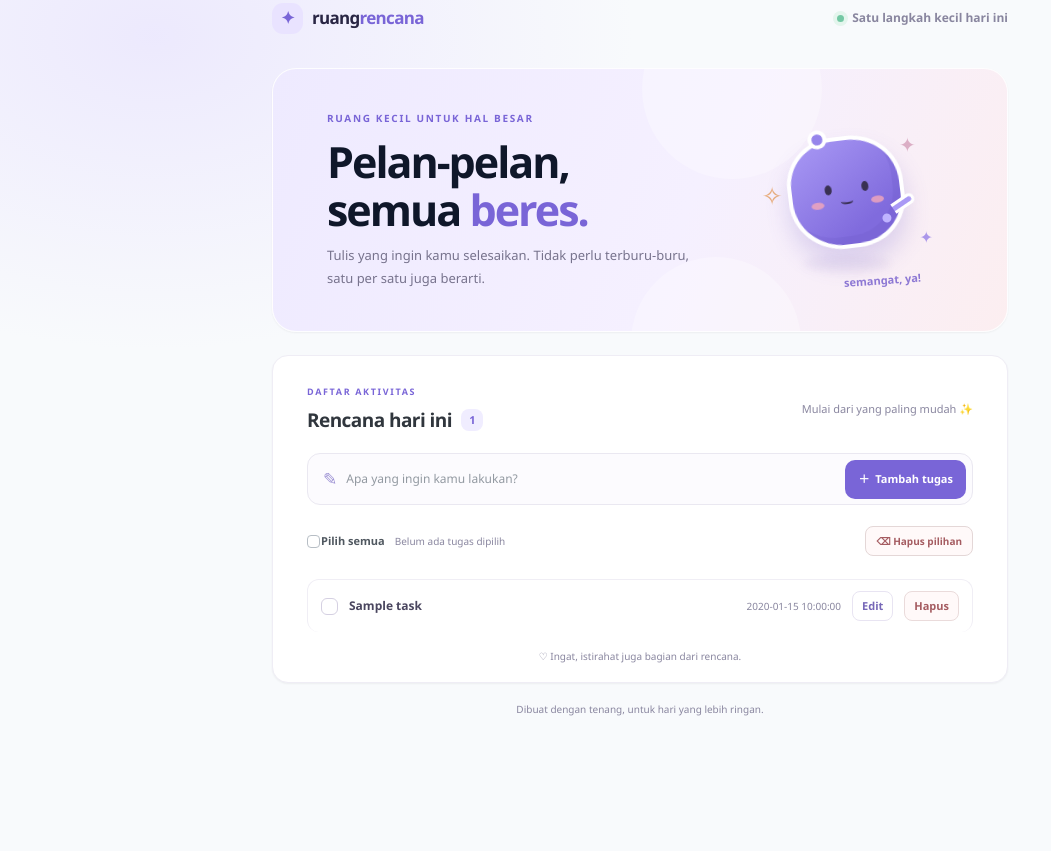
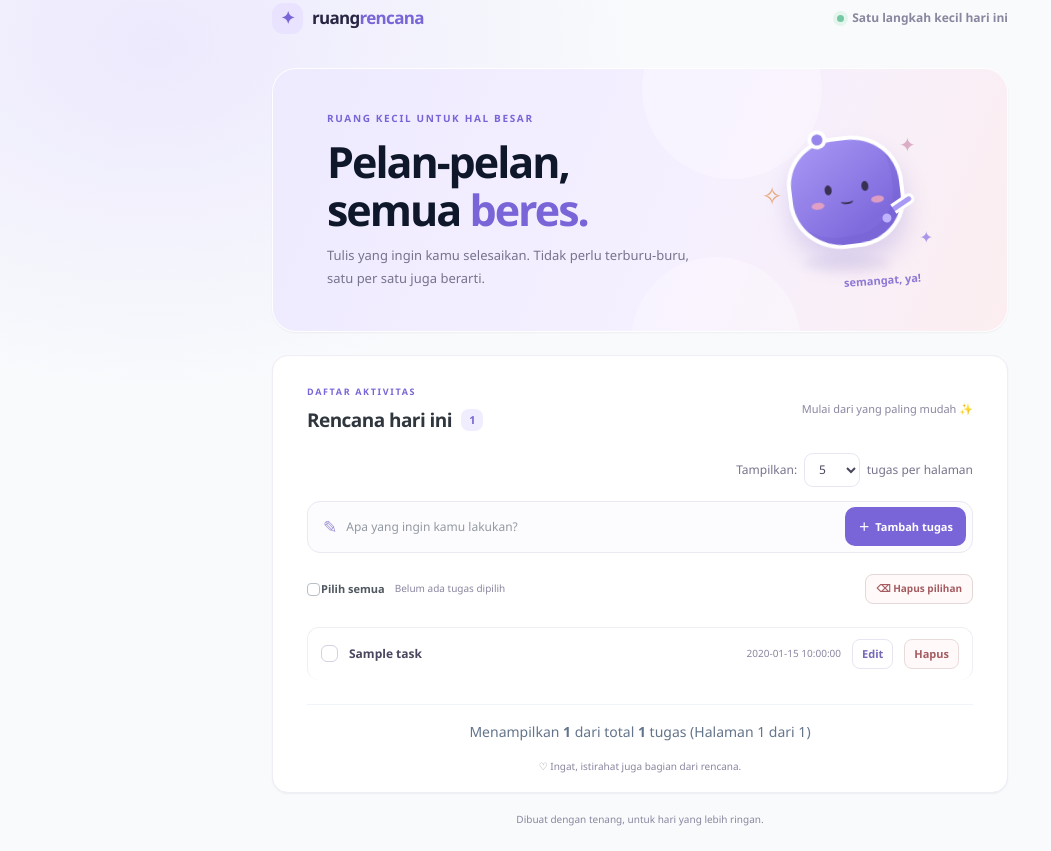
Before and after one commit to ach-faisal-rid/todo-list, a Flask app: page / in a window 1280 px wide. Shown: the part 28-879 px from the top of the page, without its empty margins (0-1051 px from the left). Before the commit the page ends 744 px from the top, so only its background shows below. Run offline with Flask 3, Linux system fonts and the light colour scheme; tables that the repository leaves empty or names only in its code hold one stand-in row (values such as "Sample post"); some libraries are stand-ins or nearby versions.

Commit message:
Perbaiki tampilan dan integrasi route task
Co-authored-by: Copilot <223556219+Copilot@users.noreply.github.com>

```diff
--- a/routes/task_routes.py
+++ b/routes/task_routes.py
@@ -1,21 +1,81 @@
 # routes/task_routes.py
-from flask import Blueprint, current_app, flash, redirect, render_template, request
+import math
+from flask import (
+    Blueprint,
+    current_app,
+    flash,
+    redirect,
+    render_template,
+    request,
+    url_for,
+)
+from models.task import add_task, delete_task, delete_tasks, get_all_tasks, update_task
 from mysql.connector import Error as MySQLError
-from models.task import add_task, delete_task, delete_tasks, get_all_tasks, update_task
 
 task_bp = Blueprint('task', __name__)
 
+ALLOWED_PER_PAGE = (5, 10, 15, 20)
+
+
+def paginate_tasks(tasks, page, per_page=5):
+    total_tasks = len(tasks)
+    # Minimal 1 halaman meskipun data di database masih kosong
+    total_pages = math.ceil(total_tasks / per_page) if total_tasks > 0 else 1
+
+    if page < 1:
+        page = 1
+    elif page > total_pages:
+        page = total_pages
+
+    start = (page - 1) * per_page
+    end = start + per_page
+    return tasks[start:end], page, total_pages
+
+
 @task_bp.route('/')
 def index():
-    tasks = get_all_tasks()
-    return render_template('index.html', tasks=tasks)
+    # 1. Ambil pilihan per_page dari URL (default 5)
+    per_page = request.args.get('per_page', default=5, type=int)
+    if per_page not in ALLOWED_PER_PAGE:
+        per_page = 5
+
+    # 2. Ambil halaman saat ini dari URL (default 1)
+    page = request.args.get('page', default=1, type=int)
+
+    # 3. Ambil semua tugas dari database
+    try:
+        tasks = get_all_tasks()
+    except MySQLError:
+        current_app.logger.exception('Failed to fetch tasks')
+        flash('Gagal mengambil data tugas. Silakan coba lagi.', 'error')
+        tasks = []
+
+    # 4. Lakukan paginasi
+    paginated_tasks, page, total_pages = paginate_tasks(tasks, page, per_page)
+
+    # 5. Render template dengan data yang sudah dipaginasi
+    return render_template(
+        'index.html',
+        tasks=paginated_tasks,
+        total_tasks=len(tasks),
+        page=page,
+        current_page=page,
+        total_pages=total_pages,
+        per_page=per_page,
+        per_page_options=ALLOWED_PER_PAGE,
+    )
+
 
 @task_bp.route('/add', methods=['POST'])
 def add():
     title = request.form.get('title', '').strip()
+    per_page = request.form.get('per_page', default=5, type=int)
+    if per_page not in ALLOWED_PER_PAGE:
+        per_page = 5
+
     if not title:
         flash('Tugas tidak boleh kosong.', 'error')
-        return redirect('/')
+        return redirect(url_for('task.index', per_page=per_page))
     try:
         add_task(title)
     except MySQLError:
@@ -23,14 +83,20 @@ def add():
         flash('Tugas gagal ditambahkan. Silakan coba lagi.', 'error')
     else:
         flash('Tugas berhasil ditambahkan.', 'success')
-    return redirect('/')
+    return redirect(url_for('task.index', per_page=per_page))
+
 
 @task_bp.route('/edit/<int:task_id>', methods=['POST'])
 def edit(task_id):
     title = request.form.get('title', '').strip()
+    page = request.form.get('page', default=1, type=int)
+    per_page = request.form.get('per_page', default=5, type=int)
+    if per_page not in ALLOWED_PER_PAGE:
+        per_page = 5
+
     if not title:
         flash('Judul tugas tidak boleh kosong.', 'error')
-        return redirect('/')
+        return redirect(url_for('task.index', page=page, per_page=per_page))
     try:
         updated = update_task(task_id, title)
     except MySQLError:
@@ -41,10 +107,16 @@ def edit(task_id):
             flash('Tugas berhasil diedit.', 'success')
         else:
             flash('Tugas yang ingin diedit tidak ditemukan.', 'error')
-    return redirect('/')
+    return redirect(url_for('task.index', page=page, per_page=per_page))
+
 
 @task_bp.route('/delete/<int:task_id>', methods=['POST'])
 def delete(task_id):
+    page = request.form.get('page', default=1, type=int)
+    per_page = request.form.get('per_page', default=5, type=int)
+    if per_page not in ALLOWED_PER_PAGE:
+        per_page = 5
+
     try:
         deleted = delete_task(task_id)
     except MySQLError:
@@ -55,19 +127,25 @@ def delete(task_id):
             flash('Tugas berhasil dihapus.', 'success')
         else:
             flash('Tugas yang ingin dihapus tidak ditemukan.', 'error')
-    return redirect('/')
+    return redirect(url_for('task.index', page=page, per_page=per_page))
+
 
 @task_bp.route('/delete-selected', methods=['POST'])
 def delete_selected():
     raw_ids = request.form.getlist('task_ids')
+    page = request.form.get('page', default=1, type=int)
+    per_page = request.form.get('per_page', default=5, type=int)
+    if per_page not in ALLOWED_PER_PAGE:
+        per_page = 5
+
     try:
         task_ids = list(dict.fromkeys(int(task_id) for task_id in raw_ids))
     except ValueError:
         flash('Pilihan tugas tidak valid. Silakan pilih ulang.', 'error')
-        return redirect('/')
+        return redirect(url_for('task.index', page=page, per_page=per_page))
     if not task_ids:
         flash('Pilih setidaknya satu tugas untuk dihapus.', 'error')
-        return redirect('/')
+        return redirect(url_for('task.index', page=page, per_page=per_page))
     try:
         deleted_count = delete_tasks(task_ids)
     except MySQLError:
@@ -78,4 +156,4 @@ def delete_selected():
             flash(f'{deleted_count} tugas berhasil dihapus.', 'success')
         else:
             flash('Tugas yang dipilih tidak ditemukan.', 'error')
-    return redirect('/')
+    return redirect(url_for('task.index', page=page, per_page=per_page))
--- a/static/css/style.css
+++ b/static/css/style.css
@@ -1238,3 +1238,93 @@ body {
         transform: scale(.72);
     }
 }
+
+.per-page-form {
+  display: flex;
+  align-items: center;
+  justify-content: flex-end;
+  gap: 0.45rem;
+  margin: 0 0 0.9rem;
+  color: #77738c;
+  font-size: 0.75rem;
+}
+
+.per-page-form select {
+  min-height: 2.1rem;
+  padding: 0 0.6rem;
+  border: 1px solid #e8e4f2;
+  border-radius: 0.55rem;
+  background: #fff;
+  color: #4a465f;
+  outline: none;
+  cursor: pointer;
+}
+
+.per-page-form select:focus {
+  border-color: #b8aaf1;
+  box-shadow: 0 0 0 3px rgba(121, 101, 215, .09);
+}
+
+/* Wrapper Paginasi */
+.pagination-wrapper {
+  display: flex;
+  flex-direction: column;
+  align-items: center;
+  gap: 0.75rem;
+  margin-top: 1.5rem;
+  padding-top: 1rem;
+  border-top: 1px solid #f1f5f9;
+}
+
+/* Teks Info "Menampilkan 5 dari total 24 tugas..." */
+.pagination-info {
+  font-size: 0.875rem;
+  color: #64748b;
+  margin: 0;
+}
+
+/* Daftar Tombol Halaman (Berjejer ke Samping) */
+.pagination-list {
+  display: flex;
+  flex-wrap: wrap;
+  justify-content: center;
+  align-items: center;
+  gap: 0.4rem;
+  list-style: none;
+  padding: 0;
+  margin: 0;
+}
+
+/* Bentuk Tombol */
+.pagination-link {
+  display: inline-flex;
+  align-items: center;
+  justify-content: center;
+  min-width: 2.25rem;
+  height: 2.25rem;
+  padding: 0 0.75rem;
+  border-radius: 0.65rem;
+  border: 1px solid #e2e8f0;
+  background-color: #ffffff;
+  color: #334155;
+  font-size: 0.875rem;
+  font-weight: 500;
+  text-decoration: none;
+  transition: all 0.2s ease;
+}
+
+/* Efek Saat Mouse Diarahkan (Hover) */
+.pagination-link:hover {
+  background-color: #f8fafc;
+  border-color: #cbd5e1;
+  color: #0f172a;
+}
+
+/* Tampilan Halaman yang Sedang Aktif */
+.pagination-item.active .pagination-link {
+  background-color: #0f172a;
+  border-color: #0f172a;
+  color: #ffffff;
+  font-weight: 600;
+  pointer-events: none;
+}
--- a/static/js/script.js
+++ b/static/js/script.js
@@ -97,3 +97,5 @@ document.querySelectorAll('.alert').forEach((alert) => {
     window.setTimeout(() => alert.remove(), 6000);
 });
 updateSelection();
+
+// menampilkan data dari database menggunakan 5 data per page
--- a/templates/index.html
+++ b/templates/index.html
@@ -1,11 +1,17 @@
 {% extends "base.html" %}
 
 {% block content %}
-    <section class="welcome-card relative isolate overflow-hidden rounded-3xl shadow-sm" aria-labelledby="welcome-title">
+<section
+  class="welcome-card relative isolate overflow-hidden rounded-3xl shadow-sm"
+  aria-labelledby="welcome-title"
+>
   <div class="welcome-copy">
     <p class="eyebrow">RUANG KECIL UNTUK HAL BESAR</p>
-            <h1 id="welcome-title">Pelan-pelan,<br>semua <span>beres.</span></h1>
-            <p class="welcome-description">Tulis yang ingin kamu selesaikan. Tidak perlu terburu-buru, satu per satu juga berarti.</p>
+    <h1 id="welcome-title">Pelan-pelan,<br />semua <span>beres.</span></h1>
+    <p class="welcome-description">
+      Tulis yang ingin kamu selesaikan. Tidak perlu terburu-buru, satu per satu
+      juga berarti.
+    </p>
   </div>
   <div class="mascot-scene" aria-hidden="true">
     <span class="sparkle sparkle-one">✦</span>
@@ -26,12 +32,18 @@
   <span class="card-orb orb-two" aria-hidden="true"></span>
 </section>
 
-    <section class="todo-panel rounded-2xl bg-white shadow-sm" aria-labelledby="todo-heading">
+<section
+  class="todo-panel rounded-2xl bg-white shadow-sm"
+  aria-labelledby="todo-heading"
+>
   {% with messages = get_flashed_messages(with_categories=true) %}
     {% if messages %}
       <div class="alerts" aria-live="polite">
         {% for category, message in messages %}
-                        <div class="alert alert-{{ 'success' if category == 'success' else 'error' }}" role="alert">
+          <div
+            class="alert alert-{{ 'success' if category == 'success' else 'error' }}"
+            role="alert"
+          >
             <span class="alert-icon" aria-hidden="true">{{ '✓' if category == 'success' else '!' }}</span>
             <span>{{ message }}</span>
             <button class="alert-close" type="button" aria-label="Tutup notifikasi">×</button>
@@ -40,44 +52,109 @@
       </div>
     {% endif %}
   {% endwith %}
-        <div class="panel-heading flex flex-col items-start gap-2 sm:flex-row sm:items-center sm:justify-between">
+
+  <div
+    class="panel-heading flex flex-col items-start gap-2 sm:flex-row sm:items-center sm:justify-between"
+  >
     <div>
       <p class="eyebrow">DAFTAR AKTIVITAS</p>
-                <h2 id="todo-heading">Rencana hari ini <span class="task-count">{{ tasks|length }}</span></h2>
+      <h2 id="todo-heading">
+        Rencana hari ini <span class="task-count">{{ total_tasks }}</span>
+      </h2>
     </div>
     <span class="date-note">Mulai dari yang paling mudah ✨</span>
   </div>
 
+  <form class="per-page-form" method="GET" action="{{ url_for('task.index') }}">
+    <label for="per_page">Tampilkan:</label>
+    <select name="per_page" id="per_page" onchange="this.form.submit()">
+        {% for opt in per_page_options %}
+            <option value="{{ opt }}" {% if per_page == opt %}selected{% endif %}>
+                {{ opt }}
+            </option>
+        {% endfor %}
+    </select>
+    <span>tugas per halaman</span>
+</form>
+
   <form class="add-form" action="{{ url_for('task.add') }}" method="POST">
+    <input type="hidden" name="per_page" value="{{ per_page }}" />
     <label class="sr-only" for="task-title">Tulis tugas baru</label>
     <span class="input-icon" aria-hidden="true">✎</span>
-            <input id="task-title" type="text" name="title" placeholder="Apa yang ingin kamu lakukan?" required autocomplete="off">
-            <button type="submit"><span aria-hidden="true">＋</span> Tambah tugas</button>
+    <input
+      id="task-title"
+      type="text"
+      name="title"
+      placeholder="Apa yang ingin kamu lakukan?"
+      required
+      autocomplete="off"
+    />
+    <button type="submit">
+      <span aria-hidden="true">＋</span> Tambah tugas
+    </button>
   </form>
 
-        <form id="bulk-delete-form" action="{{ url_for('task.delete_selected') }}" method="POST"></form>
+  <form
+    id="bulk-delete-form"
+    action="{{ url_for('task.delete_selected') }}"
+    method="POST"
+  >
+    <input type="hidden" name="page" value="{{ current_page }}" />
+    <input type="hidden" name="per_page" value="{{ per_page }}" />
+  </form>
+
   <div class="selection-bar">
     <label class="select-all-label">
-                <input id="select-all" type="checkbox" form="bulk-delete-form">
+      <input id="select-all" type="checkbox" form="bulk-delete-form" />
       <span>Pilih semua</span>
     </label>
-            <span id="selection-count" class="selection-count" aria-live="polite">Belum ada tugas dipilih</span>
+    <span id="selection-count" class="selection-count" aria-live="polite">
+      Belum ada tugas dipilih
+    </span>
     <button class="bulk-delete-button" type="submit" form="bulk-delete-form">
       <span aria-hidden="true">⌫</span> Hapus pilihan
     </button>
   </div>
+
   <ul class="task-list">
     {% for task in tasks %}
       <li class="task-item">
         <label class="task-select">
-                        <input class="task-checkbox" type="checkbox" name="task_ids" value="{{ task.id }}" form="bulk-delete-form" aria-label="Pilih {{ task.title }}">
+          <input
+            class="task-checkbox"
+            type="checkbox"
+            name="task_ids"
+            value="{{ task.id }}"
+            form="bulk-delete-form"
+            aria-label="Pilih {{ task.title }}"
+          />
           <span class="task-check" aria-hidden="true"></span>
         </label>
         <span class="task-title">{{ task.title }}</span>
         <small class="task-date">{{ task.created_at }}</small>
-                    <button class="task-edit-trigger" type="button" data-edit-url="{{ url_for('task.edit', task_id=task.id) }}" data-task-title="{{ task.title }}">Edit</button>
-                    <form class="delete-form" action="{{ url_for('task.delete', task_id=task.id) }}" method="POST">
-                        <button class="delete-button" type="submit" aria-label="Hapus {{ task.title }}" data-confirm="Yakin ingin menghapus tugas ini?">Hapus</button>
+        <button
+          class="task-edit-trigger"
+          type="button"
+          data-edit-url="{{ url_for('task.edit', task_id=task.id) }}"
+          data-task-title="{{ task.title }}"
+        >
+          Edit
+        </button>
+        <form
+          class="delete-form"
+          action="{{ url_for('task.delete', task_id=task.id) }}"
+          method="POST"
+        >
+          <input type="hidden" name="page" value="{{ current_page }}" />
+          <input type="hidden" name="per_page" value="{{ per_page }}" />
+          <button
+            class="delete-button"
+            type="submit"
+            aria-label="Hapus {{ task.title }}"
+            data-confirm="Yakin ingin menghapus tugas ini?"
+          >
+            Hapus
+          </button>
         </form>
       </li>
     {% else %}
@@ -89,38 +166,116 @@
     {% endfor %}
   </ul>
 
-        <p class="panel-footer"><span aria-hidden="true">♡</span> Ingat, istirahat juga bagian dari rencana.</p>
+  {% if total_tasks > 0 %}
+    <div class="pagination-wrapper">
+      <p class="pagination-info">
+        Menampilkan <strong>{{ tasks|length }}</strong> dari total
+        <strong>{{ total_tasks }}</strong> tugas (Halaman {{ current_page }}
+        dari {{ total_pages }})
+      </p>
+
+      {% if total_pages > 1 %}
+        <nav class="pagination" aria-label="Navigasi halaman">
+          <ul class="pagination-list">
+            {% if current_page > 1 %}
+              <li class="pagination-item">
+                <a
+                  href="{{ url_for('task.index', page=current_page - 1, per_page=per_page) }}"
+                  class="pagination-link"
+                >
+                  &laquo; Prev
+                </a>
+              </li>
+            {% endif %}
+
+            {% for page_num in range(1, total_pages + 1) %}
+              <li
+                class="pagination-item {% if page_num == current_page %}active{% endif %}"
+              >
+                <a
+                  href="{{ url_for('task.index', page=page_num, per_page=per_page) }}"
+                  class="pagination-link"
+                >
+                  {{ page_num }}
+                </a>
+              </li>
+            {% endfor %}
+
+            {% if current_page < total_pages %}
+              <li class="pagination-item">
+                <a
+                  href="{{ url_for('task.index', page=current_page + 1, per_page=per_page) }}"
+                  class="pagination-link"
+                >
+                  Next &raquo;
+                </a>
+              </li>
+            {% endif %}
+          </ul>
+        </nav>
+      {% endif %}
+    </div>
+  {% endif %}
+
+  <p class="panel-footer">
+    <span aria-hidden="true">♡</span> Ingat, istirahat juga bagian dari rencana.
+  </p>
 </section>
 {% endblock %}
 
 {% block dialogs %}
 <dialog class="edit-dialog" aria-labelledby="edit-dialog-title">
   <form id="edit-task-form" class="edit-dialog-form" method="POST">
+    <input type="hidden" name="page" value="{{ current_page }}" />
+    <input type="hidden" name="per_page" value="{{ per_page }}" />
     <div class="edit-dialog-heading">
       <div>
         <p class="eyebrow">PERBARUI RENCANA</p>
         <h2 id="edit-dialog-title">Edit tugas</h2>
       </div>
-                <button class="edit-dialog-close" type="button" aria-label="Tutup dialog">×</button>
+      <button class="edit-dialog-close" type="button" aria-label="Tutup dialog">
+        ×
+      </button>
     </div>
     <label class="edit-dialog-label" for="edit-task-title">Nama tugas</label>
-            <input id="edit-task-title" type="text" name="title" required maxlength="255" autocomplete="off">
+    <input
+      id="edit-task-title"
+      type="text"
+      name="title"
+      required
+      maxlength="255"
+      autocomplete="off"
+    />
     <div class="edit-dialog-actions">
       <button class="edit-dialog-cancel" type="button">Batal</button>
       <button class="edit-dialog-save" type="submit">Simpan perubahan</button>
     </div>
   </form>
 </dialog>
-    <div class="confirm-toast" id="delete-confirmation" role="alertdialog" aria-modal="false"
-         aria-labelledby="delete-confirmation-title" aria-describedby="delete-confirmation-message" hidden>
+
+<div
+  class="confirm-toast"
+  id="delete-confirmation"
+  role="alertdialog"
+  aria-modal="false"
+  aria-labelledby="delete-confirmation-title"
+  aria-describedby="delete-confirmation-message"
+  hidden
+>
   <span class="confirm-toast-icon" aria-hidden="true">!</span>
   <div class="confirm-toast-copy">
-            <p class="confirm-toast-title" id="delete-confirmation-title">Konfirmasi hapus</p>
+    <p class="confirm-toast-title" id="delete-confirmation-title">
+      Konfirmasi hapus
+    </p>
     <p id="delete-confirmation-message">Yakin ingin menghapus tugas ini?</p>
   </div>
   <div class="confirm-toast-actions">
-            <button class="confirm-toast-cancel" id="cancel-delete" type="button">Batal</button>
-            <button class="confirm-toast-submit" id="confirm-delete" type="button">Hapus</button>
+    <button class="confirm-toast-cancel" id="cancel-delete" type="button">
+      Batal
+    </button>
+    <button class="confirm-toast-submit" id="confirm-delete" type="button">
+      Hapus
+    </button>
   </div>
 </div>
 {% endblock %}
```
Lines whose indentation alone changed are shown as unchanged.
